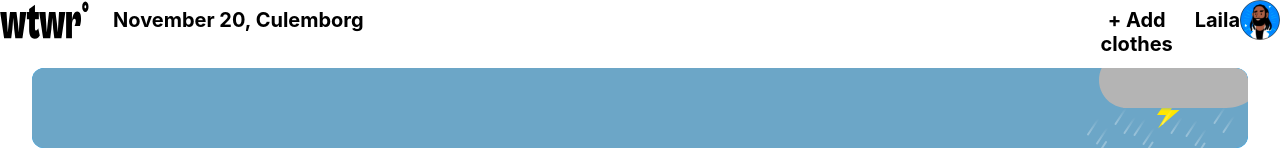
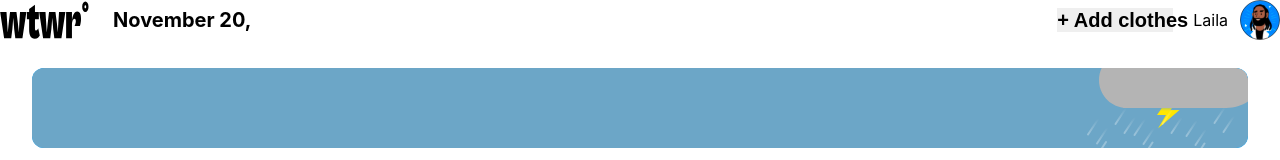
Before and after one commit to Laila9991/se_project_react, a React (Create React App) app: page / in a window 1280 px wide. Shown: the top 160 px of the page. Built offline with nearby package versions, Linux system fonts and the light colour scheme; no server answers.

Commit message:
push for review

```diff
--- a/src/Blocks/Header.css
+++ b/src/Blocks/Header.css
@@ -7,57 +7,57 @@
     height: 40px;
   }
 
-.header__wrapper {
+  .header__container-weather {
     display: flex;
     align-items: center;
   }
 
   .header__logo {
-    padding: 0;
-
+    display: flex;
+    max-width: 89px;
     height: 40px;
-    width: 89px;
-    display: block;
-    margin-bottom: 0;
+    margin-right: 24px;
   }
 
-.header__date {
-    padding: 0;
+  .header__date-and-city {
+    display: flex;
+    font-size: 20px;
+    line-height: 24px;
     font-weight: 700;
-    font-size: 20px;
-    line-height: 1.2;
-    margin: 0;
-    margin-left: 24px;
+    white-space: nowrap;
   }
 
+  .header__container-user {
+    display: flex;
+    align-items: center;
+  }
   .header__button {
-    background: none;
-	color: inherit;
+    display: flex;
+    height: 24px;
+    max-width: 116px;
+    font-size: 20px;
+    font-weight: 700;
+    line-height: 24px;
     border: none;
+    white-space: nowrap;
+    margin-right: 20px;
     padding: 0;
-    margin: 0;
-	font: inherit;
-	cursor: pointer;
-	outline: inherit;
-    width: 116px;
-    height: 24px;
-    font-weight: 700;
-    font-size: 20px;
-    line-height: 1.2;
   }
 
-.header__profileName {
-
-    padding-left: 20;
-    font-weight: 700;
-    font-size: 20px;
-    line-height: 1.25;
-
+  .header__button:hover {
+    display: flex;
+    cursor: pointer;
+    opacity: 0.6;
   }
 
-.header__profileAvatar {
-    display: block;
-    margin-left: 12px;
-    width: 40px;
+  .header__user {
+    display: flex;
+    margin-right: 12px;
+  }
+
+  .header__avatar {
+    display: flex;
     height: 40px;
+    max-width: 40px;
+    box-sizing: border-box;
   }
--- a/src/Blocks/ModalWithForm.css
+++ b/src/Blocks/ModalWithForm.css
@@ -124,6 +124,7 @@
   border: none;
   border-bottom: 1px solid #000;
   padding: 0;
+  background-color: blue;
 }
 
 .form__radio-container {
--- a/src/components/App.js
+++ b/src/components/App.js
@@ -64,7 +64,7 @@ const App = () => {
         </div>
         {activeModal === "add" && (
           <ModalWithForm
-            Open={activeModal === "add"}
+          isOpen={activeModal === "add"}
             name="add"
             title="New Garment"
             buttonText="Add Garment"
@@ -130,7 +130,7 @@ const App = () => {
           </ModalWithForm>
         )}
         <ItemModal
-          Open={activeModal === "preview"}
+          isOpen={activeModal === "preview"}
           name={"preview"}
           card={selectedCard}
           onClose={closeModal}
--- a/src/components/Header.js
+++ b/src/components/Header.js
@@ -4,23 +4,31 @@ import React from "react";
  import logo from  '../images/logoWtwr.svg';
  import avatar from "../images/avatarLogo.svg";
 
- function Header() {
+ const Header = ({ weatherData, openModal }) => {
+    if (!weatherData) return null;
 
-    const currentDate = new Date().toLocaleString('default', { month: 'long', day: 'numeric' });
+    const currentDate = new Date().toLocaleString("default", {
+      month: "long",
+      day: "numeric",
+    });
 
     return (
-        <header className="header">
-            <div className="header__wrapper">
-                <img className="header__logo" src={logo} alt="home" />
-                <p className="header__date">{currentDate}, Culemborg</p>
-            </div>
-            <div className="header__wrapper">
-                <button className="header__button">+ Add clothes</button>
-                <p className="header__profileName">Laila</p>
-                <img className="header__avatar" alt="Laila" src={avatar}/>
-            </div>
-        </header>
+      <header className="header">
+        <div className="header__container-weather">
+          <img src={logo} alt="WTWR logo" className="header__logo" />
+          <p className="header__date-and-city">
+            {currentDate}, {weatherData.city}
+          </p>
+        </div>
+        <div className="header__container-user">
+          <button type="button" className="header__button" onClick={openModal}>
+            + Add clothes
+          </button>
+          <p className="header__user">Laila</p>
+          <img className="header__avatar" src={avatar} alt="user avatar" />
+        </div>
+      </header>
     );
-}
+  };
 
-export default Header;
+  export default Header;
```
Also changed, not shown: 1 other file (tests, documents, lock files or other folders). Lines whose indentation alone changed are shown as unchanged.
